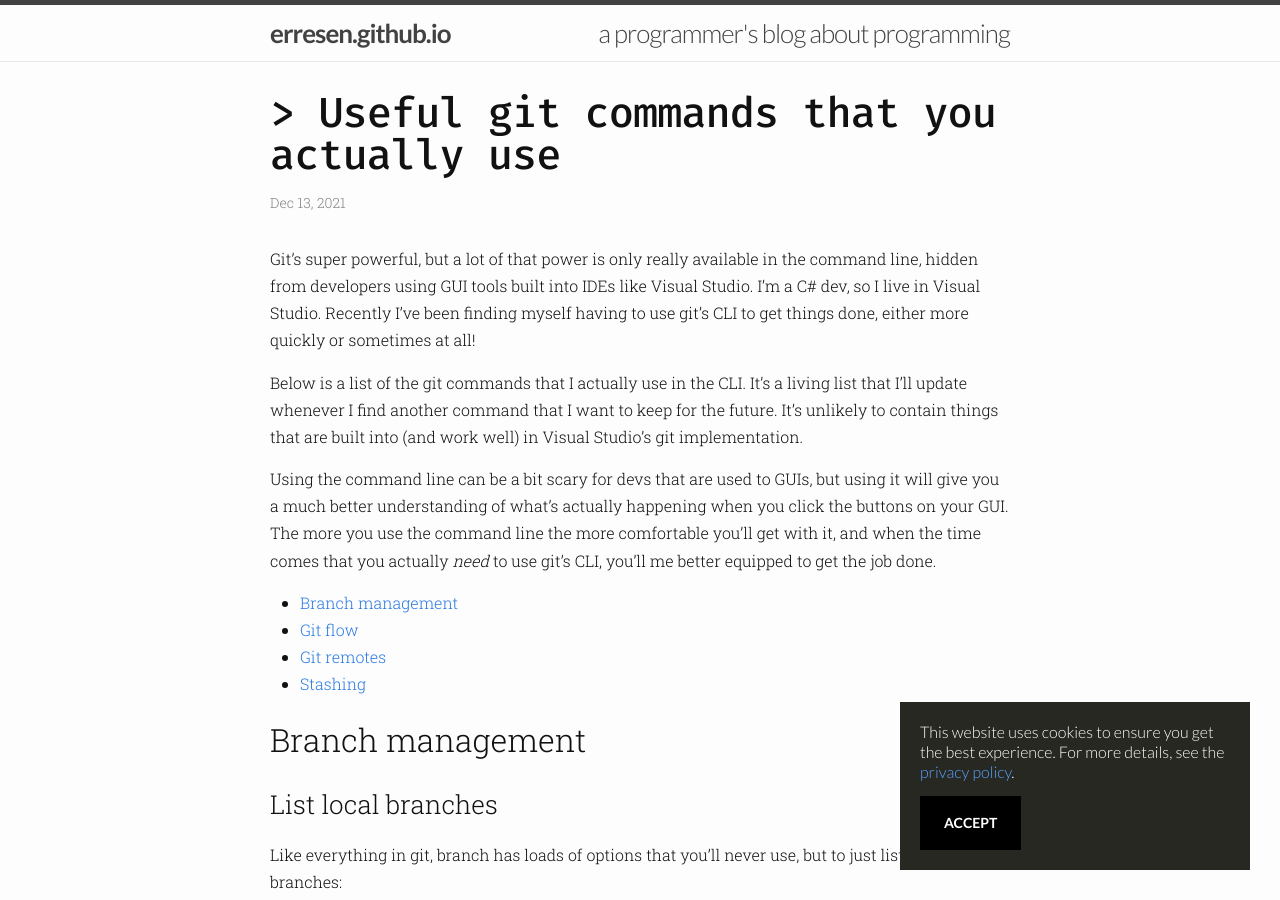
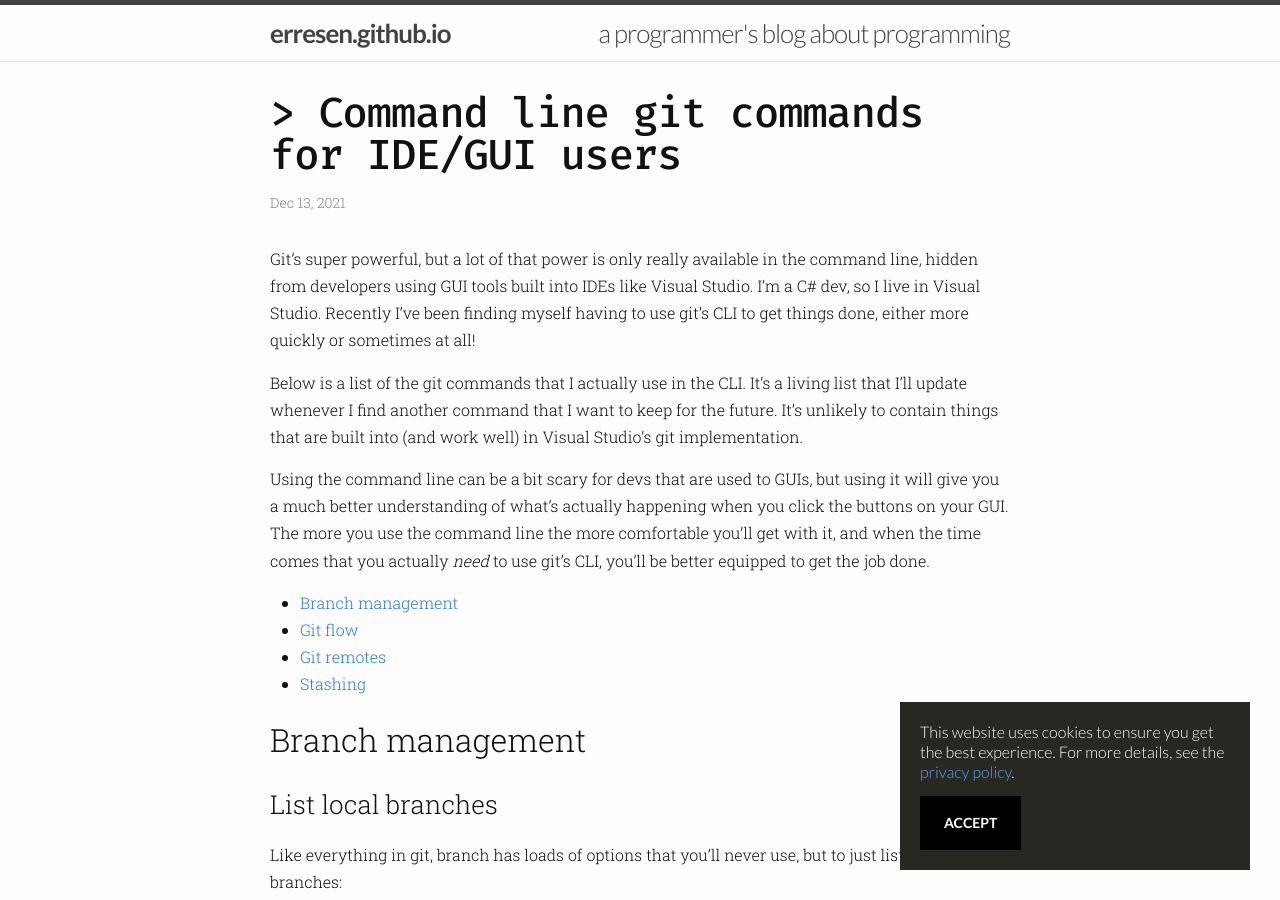
Before and after one commit to erresen/erresen.github.io, a Jekyll site: the page built from _posts/2021-12-13-useful-git-commands.md, in a window 1280 px wide and 900 px high. Built offline with Jekyll 4.4.1, drawn with Linux system fonts in a browser that asks for light colours; nearby versions of some CDN libraries; comment, search, counter and statistics services are not loaded.

Commit message:
typo and title change

```diff
--- a/_posts/2021-12-13-useful-git-commands.md
+++ b/_posts/2021-12-13-useful-git-commands.md
@@ -1,6 +1,6 @@
 ---
 layout: post
-title: "Useful git commands that you actually use"
+title: "Command line git commands for IDE/GUI users"
 date: 2021-12-13 18:15:00
 categories: git shortcuts visualstudio
 comments: true
@@ -10,7 +10,7 @@ Git's super powerful, but a lot of that power is only really available in the co
 
 Below is a list of the git commands that I actually use in the CLI. It's a living list that I'll update whenever I find another command that I want to keep for the future. It's unlikely to contain things that are built into (and work well) in Visual Studio's git implementation.
 
-Using the command line can be a bit scary for devs that are used to GUIs, but using it will give you a much better understanding of what's actually happening when you click the buttons on your GUI. The more you use the command line the more comfortable you'll get with it, and when the time comes that you actually _need_ to use git's CLI, you'll me better equipped to get the job done.
+Using the command line can be a bit scary for devs that are used to GUIs, but using it will give you a much better understanding of what's actually happening when you click the buttons on your GUI. The more you use the command line the more comfortable you'll get with it, and when the time comes that you actually _need_ to use git's CLI, you'll be better equipped to get the job done.
 
 [branching]: #branch-management
 [flow]: #git-flow
```
